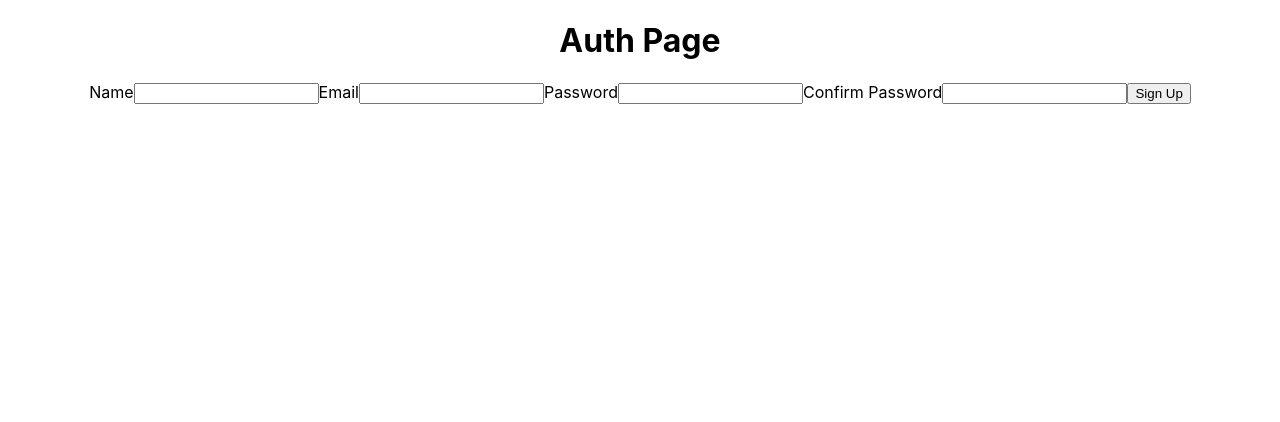
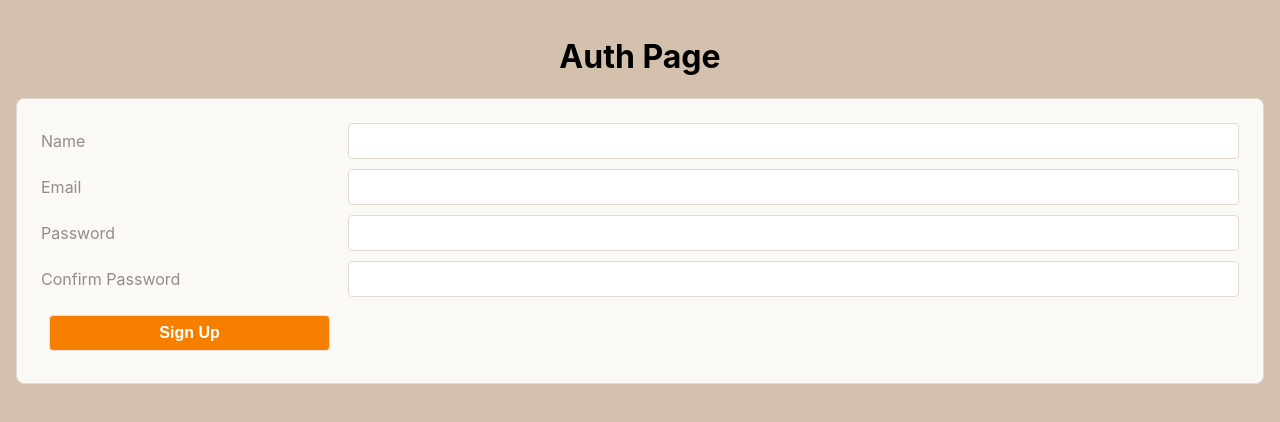
Before and after one commit to riyad-i/mern-infra, a React (Create React App) app: page / in a window 1280 px wide. Shown: the top 422 px of the page. Built offline with nearby package versions, Linux system fonts and the light colour scheme.

Commit message:
index.css

```diff
--- a/src/components/SignUpForm/SignUpForm.js
+++ b/src/components/SignUpForm/SignUpForm.js
@@ -20,7 +20,9 @@ function SignUpForm(){
         })
     }
 
-    const handleSubmit = ()=>{
+    const handleSubmit = (e)=>{
+        e.preventDefault()
+        console.log(formData)
 
     }
 
--- a/src/index.css
+++ b/src/index.css
@@ -11,3 +11,157 @@ code {
   font-family: source-code-pro, Menlo, Monaco, Consolas, 'Courier New',
     monospace;
 }
+
+/* CSS Custom Properties */
+:root {
+  --white: #FFFFFF;
+  --tan-1: #FBF9F6;
+  --tan-2: #E7E2DD;
+  --tan-3: #E2D9D1;
+  --tan-4: #D3C1AE;
+  --orange: #F67F00;
+  --text-light: #968c84;
+  --text-dark: #615954;
+}
+
+*, *:before, *:after {
+  box-sizing: border-box;
+}
+
+body {
+  margin: 0;
+  font-family: -apple-system, BlinkMacSystemFont, 'Segoe UI', 'Roboto', 'Oxygen',
+  'Ubuntu', 'Cantarell', 'Fira Sans', 'Droid Sans', 'Helvetica Neue',
+  sans-serif;
+  -webkit-font-smoothing: antialiased;
+  -moz-osx-font-smoothing: grayscale;
+  background-color: var(--tan-4);
+  padding: 2vmin;
+  height: 100vh;
+}
+
+code {
+  font-family: source-code-pro, Menlo, Monaco, Consolas, 'Courier New',
+    monospace;
+}
+
+#root {
+  height: 100%;
+}
+
+.align-ctr {
+  text-align: center;
+}
+
+.align-rt {
+  text-align: right;
+}
+
+.smaller {
+  font-size: smaller;
+}
+
+.flex-ctr-ctr {
+  display: flex;
+  justify-content: center;
+  align-items: center;
+}
+
+.flex-col {
+  flex-direction: column;
+}
+
+.flex-j-end {
+  justify-content: flex-end;
+}
+
+.scroll-y {
+  overflow-y: scroll;
+}
+
+.section-heading {
+  display: flex;
+  justify-content: space-around;
+  align-items: center;
+  background-color: var(--tan-1);
+  color: var(--text-dark);
+  border: .1vmin solid var(--tan-3);
+  border-radius: 1vmin;
+  padding: .6vmin;
+  text-align: center;
+  font-size: 2vmin;
+}
+
+.form-container {
+  padding: 3vmin;
+  background-color: var(--tan-1);
+  border: .1vmin solid var(--tan-3);
+  border-radius: 1vmin;
+}
+
+p.error-message {
+  color: var(--orange);
+  text-align: center;
+}
+
+form {
+  display: grid;
+  grid-template-columns: 1fr 3fr;
+  gap: 1.25vmin;
+  color: var(--text-light);
+}
+
+label {
+  font-size: 2vmin;
+  display: flex;
+  align-items: center;
+}
+
+input {
+  padding: 1vmin;
+  font-size: 2vmin;
+  border: .1vmin solid var(--tan-3);
+  border-radius: .5vmin;
+  color: var(--text-dark);
+  background-image: none !important; /* prevent lastpass */
+  outline: none;
+}
+
+input:focus {
+  border-color: var(--orange);
+}
+
+button, a.button {
+  margin: 1vmin;
+  padding: 1vmin;
+  color: var(--white);
+  background-color: var(--orange);
+  font-size: 2vmin;
+  font-weight: bold;
+  text-decoration: none;
+  text-align: center;
+  border: .1vmin solid var(--tan-2);
+  border-radius: .5vmin;
+  outline: none;
+  cursor: pointer;
+}
+
+button.btn-sm {
+  font-size: 1.5vmin;
+  padding: .6vmin .8vmin;
+}
+
+button.btn-xs {
+  font-size: 1vmin;
+  padding: .4vmin .5vmin;
+}
+
+button:disabled, form:invalid button[type="submit"] {
+  cursor: not-allowed;
+  background-color: var(--tan-4);
+}
+
+button[type="submit"] {
+  grid-column: span 2;
+  margin: 1vmin 0 0;
+}
```
